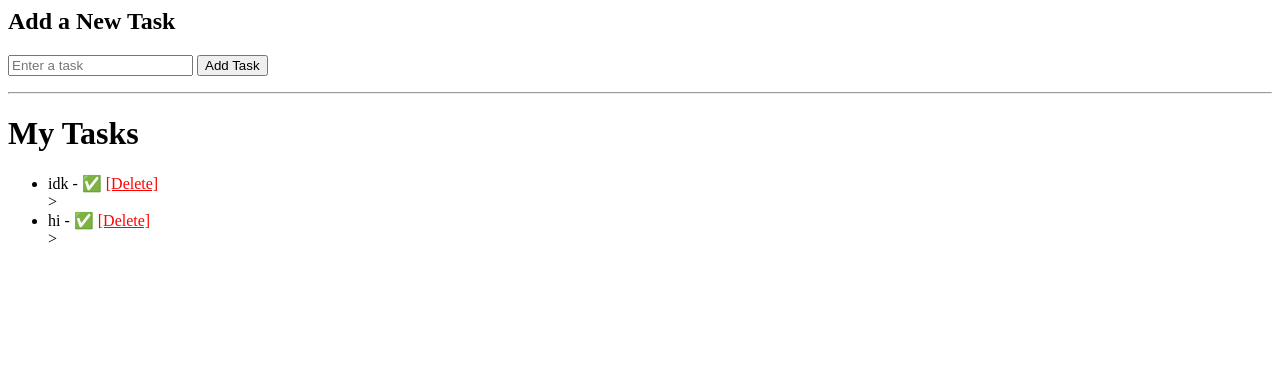
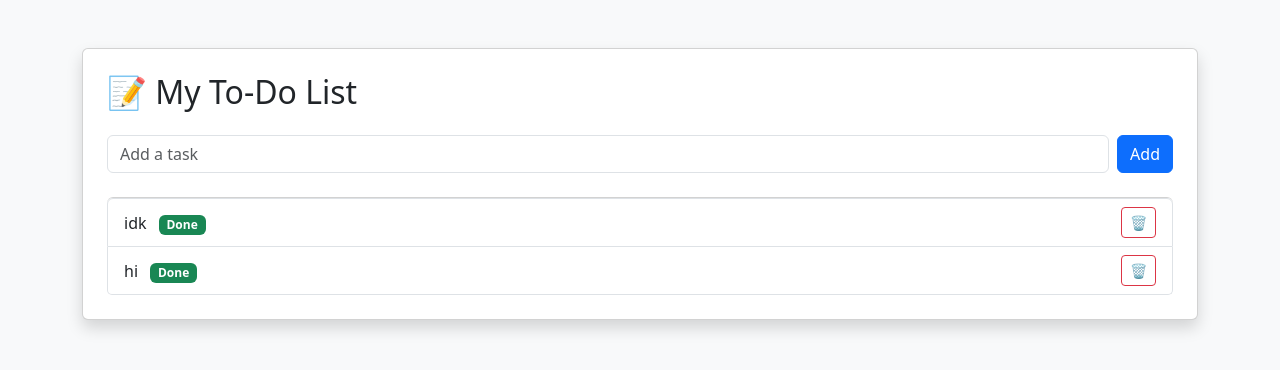
Before and after one commit to aaryan4985/Django-ToDo, a Django app: page / in a window 1280 px wide. Shown: the top 370 px of the page. Run offline with Django 5.2, Linux system fonts and the light colour scheme; data comes from the database, SQL or seed files in the repository; both versions use the stored data as it was after the commit.

Commit message:
Add Bootstrap styling to task list

```diff
--- a/tasks/templates/tasks/task_list.html
+++ b/tasks/templates/tasks/task_list.html
@@ -1,27 +1,39 @@
-<h2>Add a New Task</h2>
-<form method="POST">
+<!DOCTYPE html>
+<html>
+<head>
+    <title>To-Do List</title>
+    <!-- Bootstrap CSS CDN -->
+    <link href="https://cdn.jsdelivr.net/npm/bootstrap@5.3.0/dist/css/bootstrap.min.css" rel="stylesheet">
+</head>
+<body class="bg-light">
+<div class="container mt-5">
+    <div class="card shadow p-4">
+        <h2 class="mb-4">📝 My To-Do List</h2>
+<form method="POST" class="d-flex mb-4">
     {% csrf_token %}
-    <input type="text" name="title" placeholder="Enter a task">
-    <button type="submit">Add Task</button>
+    <input type="text" name="title" class="form-control me-2" placeholder="Add a task" required>
+    <button type="submit" class="btn btn-primary">Add</button>
 </form>
 
-<hr>
-<h1>My Tasks</h1>
-<ul>
+<ul class="list-group">
     {% for task in tasks %}
-        <li>
-    {{ task.title }} -
-    {% if task.complete %}
-        ✅
-    {% else %}
-        ❌
-        <a href="{% url 'complete-task' task.id %}">[Mark Done]</a>
-    {% endif %}
-    <a href="{% url 'delete-task' task.id %}" style="color:red;">[Delete]</a>
-</li>
->
-
+        <li class="list-group-item d-flex justify-content-between align-items-center">
+            <span>
+                {{ task.title }}
+                {% if task.complete %}<span class="badge bg-success ms-2">Done</span>{% endif %}
+            </span>
+            <div>
+                {% if not task.complete %}
+                    <a href="{% url 'complete-task' task.id %}" class="btn btn-sm btn-outline-success me-1">✔️</a>
+                {% endif %}
+                <a href="{% url 'delete-task' task.id %}" class="btn btn-sm btn-outline-danger">🗑</a>
+            </div>
+        </li>
     {% empty %}
-        <li>No tasks yet.</li>
+        <li class="list-group-item text-muted">No tasks yet.</li>
     {% endfor %}
 </ul>
+    </div>
+</div>
+</body>
+</html>
```
Also changed, not shown: db.sqlite3.
